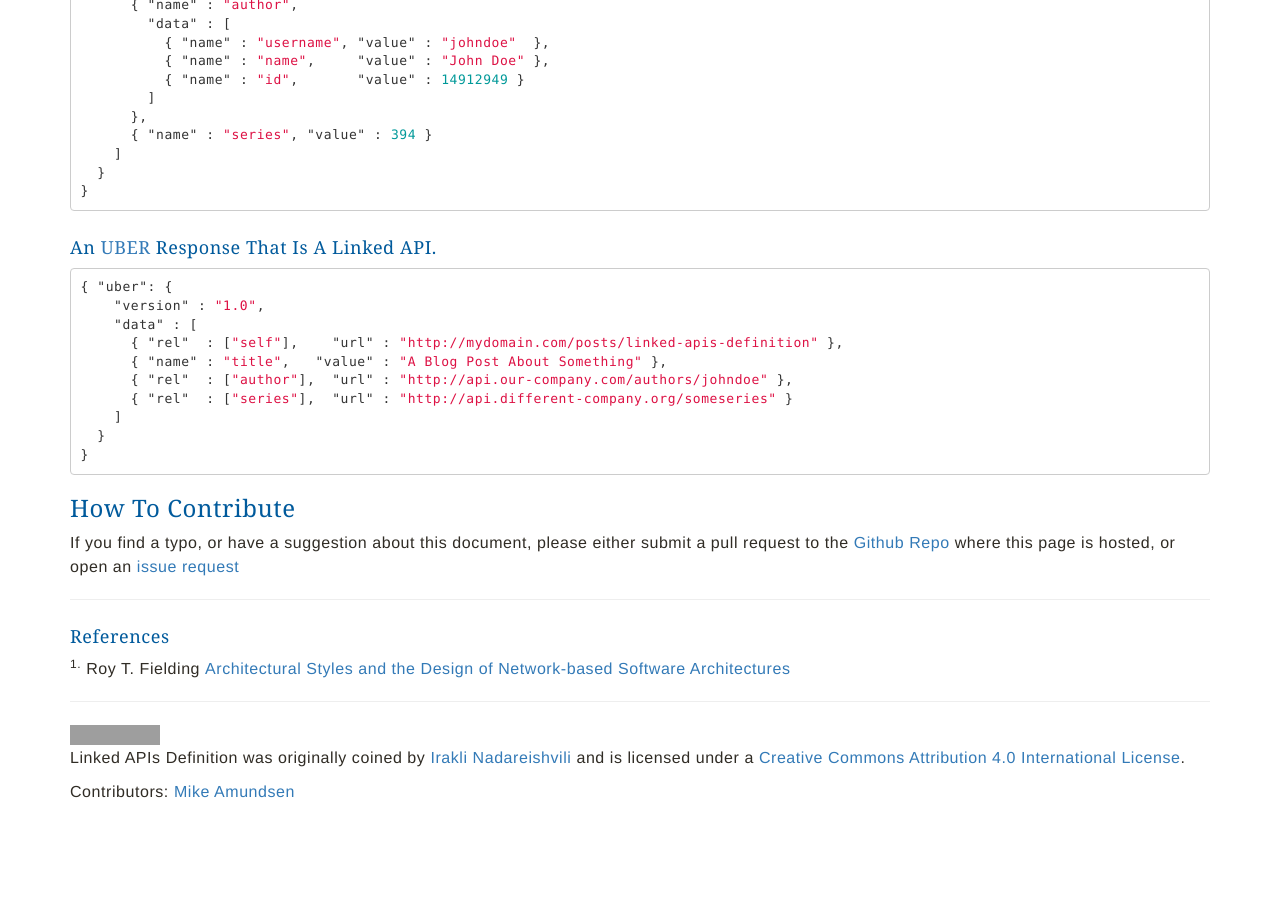
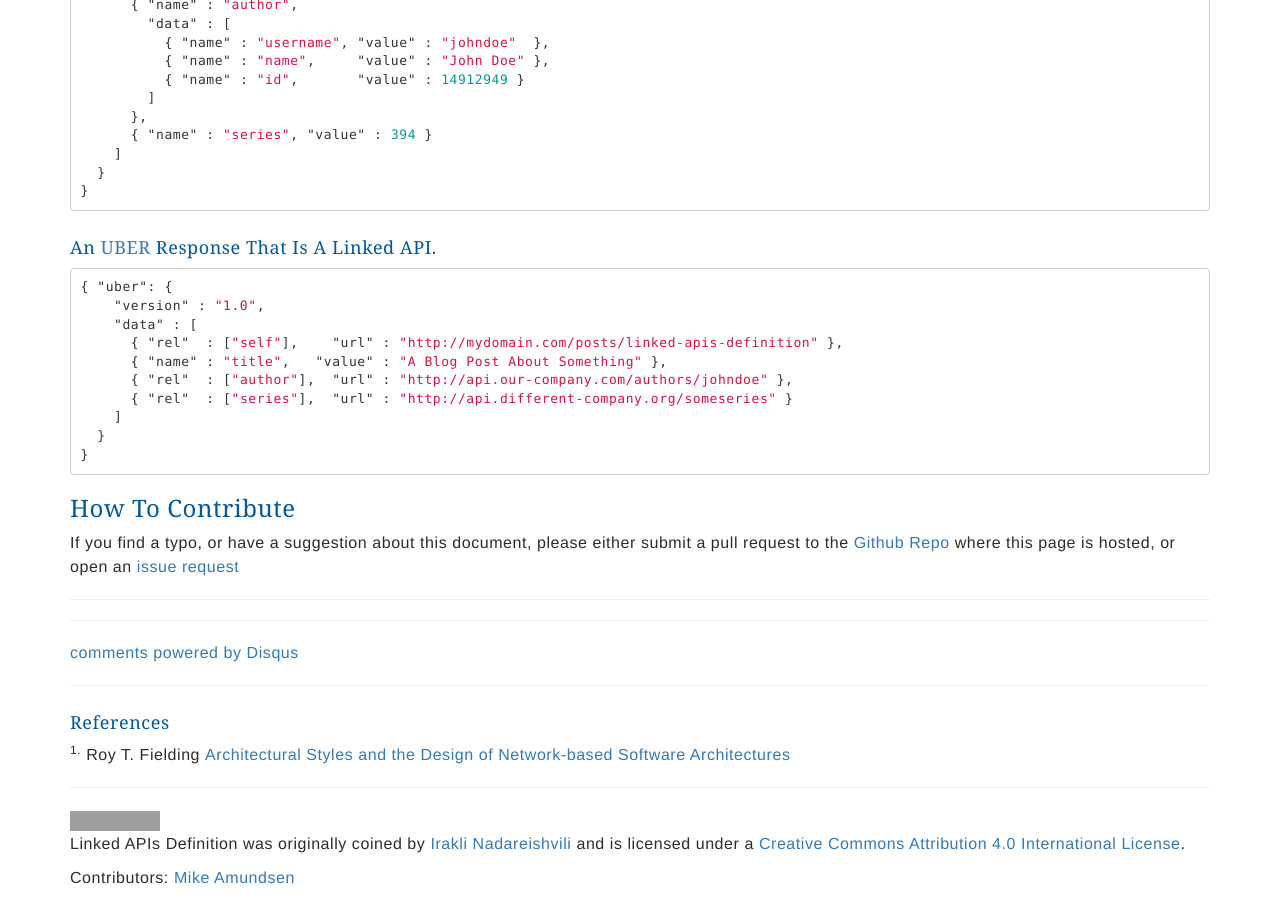
Before and after one commit to inadarei/linkedapis, a Jekyll site: the page built from index.md, in a window 1280 px wide and 900 px high, scrolled down 1565 px. Built offline with Jekyll 4.4.1, drawn with Linux system fonts in a browser that asks for light colours; nearby versions of some CDN libraries; Markdown is read by kramdown in place of the engine named in the settings; comment, search, counter and statistics services are not loaded; before the commit the page ends 2379 px from its top, so only the background shows below that; part of the change alters nothing that is shown; grey boxes are pictures that could not be loaded.

Commit message:
added comments

```diff
--- a/index.md
+++ b/index.md
@@ -104,6 +104,26 @@ If you find a typo, or have a suggestion about this document, please either subm
 
 -----------------------
 
+-------------------------
+
+<div id="disqus_thread"></div>
+<script type="text/javascript">
+    /* * * CONFIGURATION VARIABLES: EDIT BEFORE PASTING INTO YOUR WEBPAGE * * */
+    var disqus_shortname = 'linkedapis'; // required: replace example with your forum shortname
+
+    /* * * DON'T EDIT BELOW THIS LINE * * */
+    (function() {
+        var dsq = document.createElement('script'); dsq.type = 'text/javascript'; dsq.async = true;
+        dsq.src = '//' + disqus_shortname + '.disqus.com/embed.js';
+        (document.getElementsByTagName('head')[0] || document.getElementsByTagName('body')[0]).appendChild(dsq);
+    })();
+</script>
+<noscript>Please enable JavaScript to view the <a href="http://disqus.com/?ref_noscript">comments powered by Disqus.</a></noscript>
+<a href="http://disqus.com" class="dsq-brlink">comments powered by <span class="logo-disqus">Disqus</span></a>
+
+
+-----------------------
+
 #### References
 
 <sup id="fn1">1.</sup> Roy T. Fielding [Architectural Styles and
```
